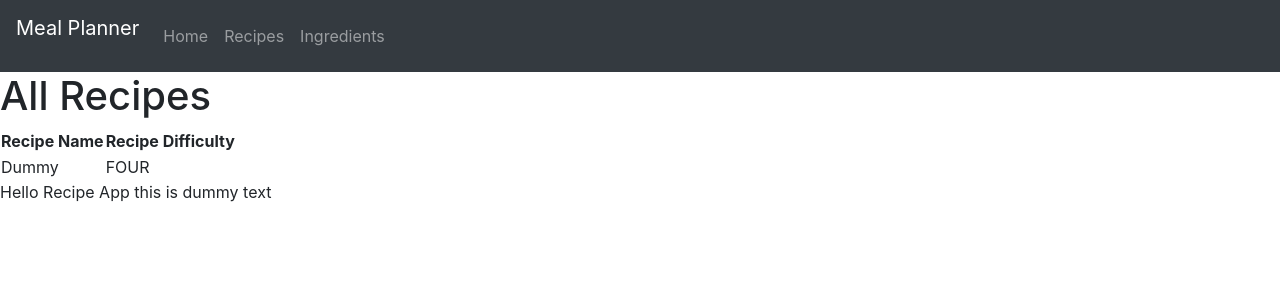
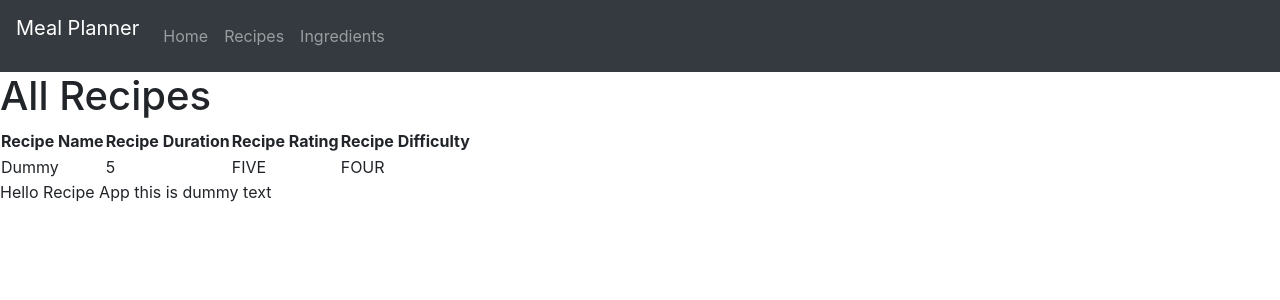
Before and after one commit to psummers678/RecipeReact, a React (Create React App) app: page /Recipes in a window 1280 px wide. Shown: the top 300 px of the page. Built offline with nearby package versions, Linux system fonts and the light colour scheme; no server answers.

Commit message:
Table entry for each recipe retrieved

```diff
--- a/src/components/RecipeTable.tsx
+++ b/src/components/RecipeTable.tsx
@@ -8,13 +8,14 @@ interface RecipeTableState {
     recipes: RecipeInterface[],
 }
 
-const DummyRecipes: RecipeTableState = { recipes: [
+const DummyRecipes: RecipeTableState = {
+    recipes: [
         {
             recipeId: 1,
             recipeName: "Curry",
             recipeDurationMins: 65,
             recipeBody: "lkjsadf",
-        ingredientRequirements: {ingredient: {name: "Hello"}, quantity: "tkhl" },
+            ingredientRequirements: { ingredient: { name: "Hello" }, quantity: "tkhl" },
             difficulty: "FIVE",
             rating: "FOUR"
         }]
@@ -26,11 +27,11 @@ class RecipeTable extends React.Component<{}, RecipeTableState>{
         super(props);
         this.state = {
             recipes: [{
-                recipeId:1,
-                recipeName:"Dummy",
+                recipeId: 1,
+                recipeName: "Dummy",
                 recipeDurationMins: 5,
-                recipeBody:"Blah",
-                ingredientRequirements: {ingredient: {name: "Hello"}, quantity: "tkhl" },
+                recipeBody: "Blah",
+                ingredientRequirements: { ingredient: { name: "Hello" }, quantity: "tkhl" },
                 rating: "FIVE",
                 difficulty: "FOUR",
             }],
@@ -56,19 +57,23 @@ class RecipeTable extends React.Component<{}, RecipeTableState>{
             <table>
                 <thead>
                     <tr>
-                        <th>
-                            Recipe Name
-                        </th>
-                        <th>
-                            Recipe Difficulty
-                        </th>
+                        <th>Recipe Name</th>
+                        <th>Recipe Duration</th>
+                        <th>Recipe Rating</th>
+                        <th>Recipe Difficulty</th>
                     </tr>
                 </thead>
                 <tbody>
+                    {this.state.recipes.map((recipe) => {
+                        return (
                         <tr>
-                        <td>{this.state.recipes[0].recipeName}</td>
-                        <td>{this.state.recipes[0].difficulty}</td>
-                    </tr>
+                            <td>{recipe.recipeName}</td>
+                            <td>{recipe.recipeDurationMins}</td>
+                            <td>{recipe.rating}</td>
+                            <td>{recipe.difficulty}</td>
+                        </tr>)
+                    })}
+
                 </tbody>
             </table>
         )
```
Lines whose indentation alone changed are shown as unchanged.
